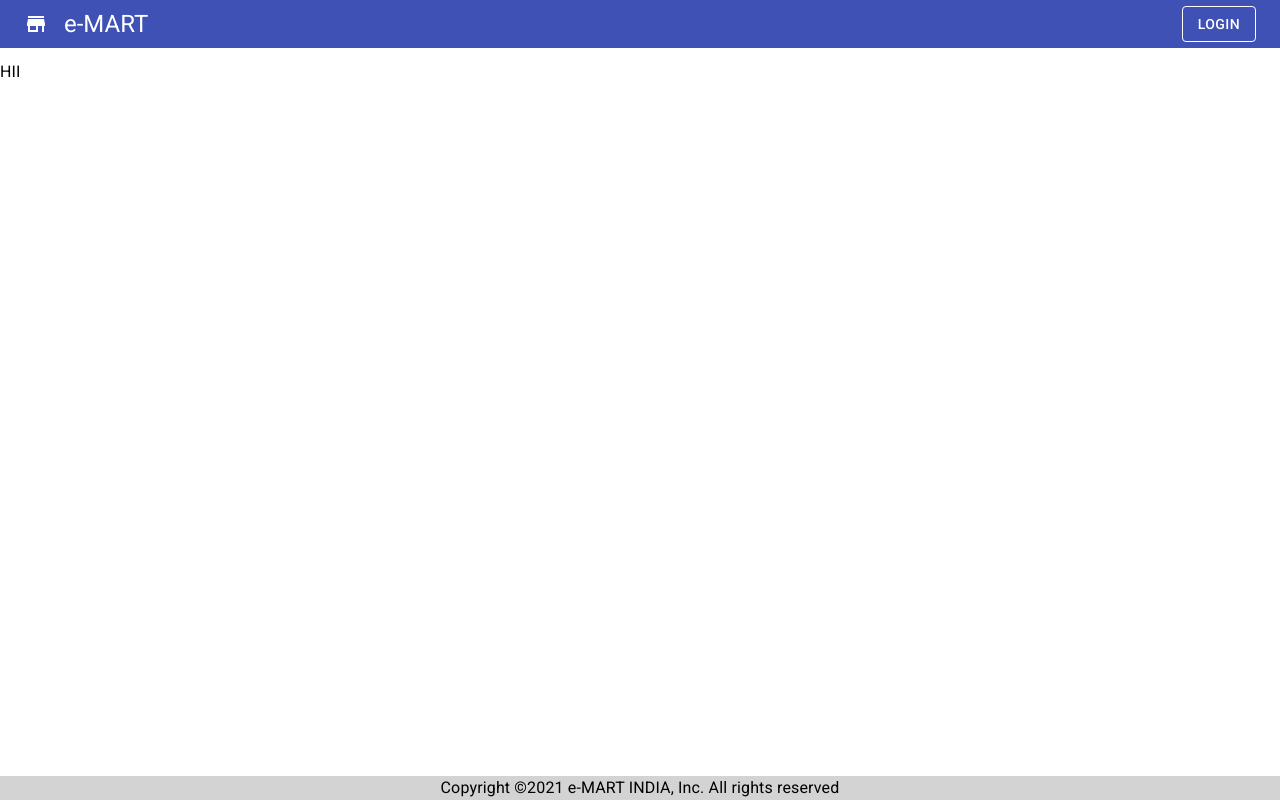
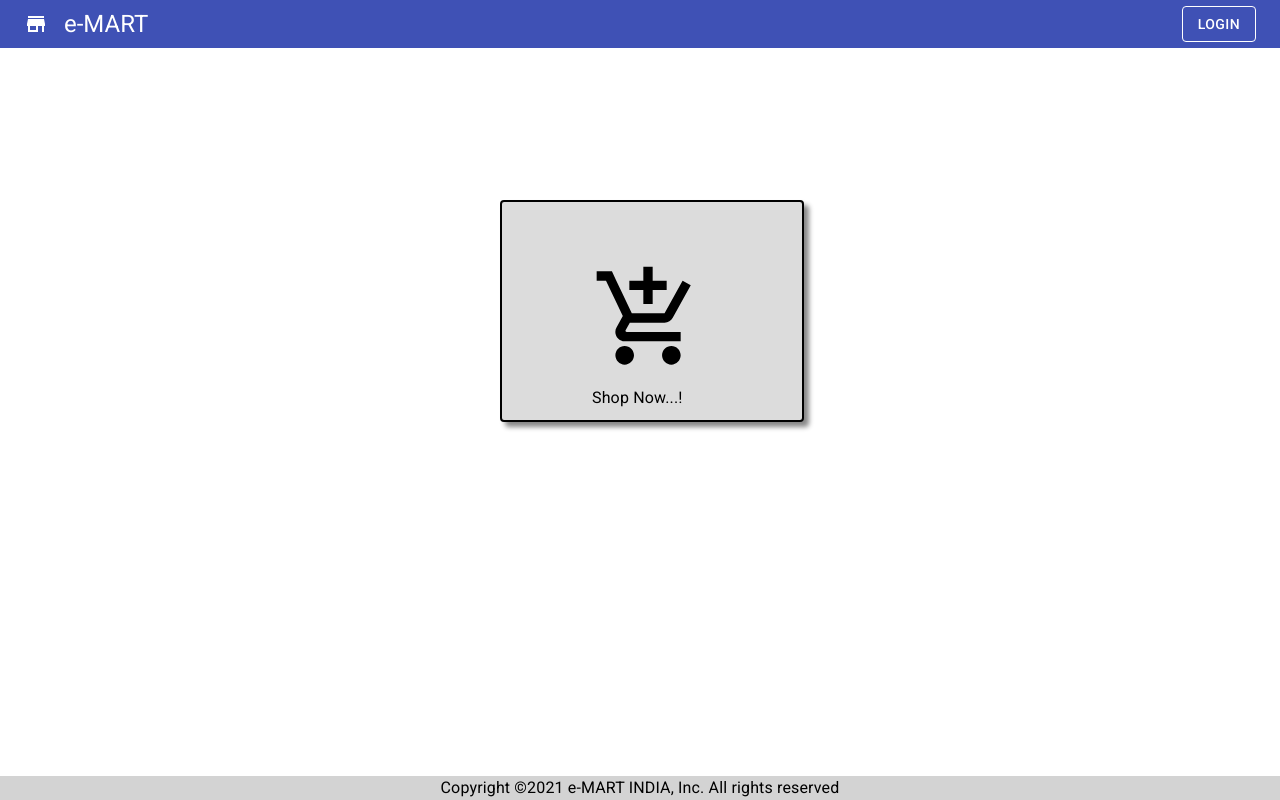
Before and after one commit to pavan-1805/eMartV2, a React (Create React App) app: page / in a window 1280 px wide. Built offline with nearby package versions, Linux system fonts and the light colour scheme.

Commit message:
reducers done

```diff
--- a/public/index.html
+++ b/public/index.html
@@ -17,7 +17,7 @@
     -->
     <link rel="manifest" href="%PUBLIC_URL%/manifest.json" />
     <link rel="stylesheet" href="https://fonts.googleapis.com/css?family=Roboto:300,400,500,700&display=swap" />
-
+    <link rel="stylesheet" href="https://fonts.googleapis.com/icon?family=Material+Icons" />
     <!--
       Notice the use of %PUBLIC_URL% in the tags above.
       It will be replaced with the URL of the `public` folder during the build.
--- a/src/App.js
+++ b/src/App.js
@@ -1,4 +1,3 @@
-import logo from './logo.svg';
 import './App.css';
 import Footer from './components/Footer'
 import Header from './components/Header'
--- a/src/components/Header.jsx
+++ b/src/components/Header.jsx
@@ -10,7 +10,6 @@ import Login from './Login';
 import Home from './Home'
 import Products from './Products';
 import UserDetail from './UserDetail';
-
 import { MartContext } from '../context/MartContextProvider';
 
 
@@ -36,11 +35,7 @@ const useStyles = makeStyles((theme) => ({
 },
 button:{
     marginRight:20
-},
-// appBar : {
-//   display : "flex",
-//   flexWrap : "wrap"
-// }
+}
 
 }));
 
@@ -49,16 +44,12 @@ export default function Header() {
   const [isLoggedIn, setIsLoggedIn] = useState(false)
   const [userName, setUserName] = useState("")
   const [userData, setUserData] = useState(null)
-
-  const {state,dispatch} = useContext(MartContext)
-
-  // console.log("state",state);
-  // console.log("dispatch",dispatch);
   const getData = (userLoginStatus) => {
     const temp = localStorage.getItem("userData")
     const Data = JSON.parse(temp)
     if(userLoginStatus){
       setIsLoggedIn(true)
+      //state.LoginStatus[0].isLoggedIn= true;
       setUserName(Data.name)
     }
 
@@ -69,7 +60,10 @@ export default function Header() {
 
   const Logout = () => {
     setIsLoggedIn(false)
+    //state.LoginStatus[0].isLoggedIn= false;
+    // console.log( state.LoginStatus[0].isLoggedIn);
     localStorage.clear()
+    return <Redirect to="/" />
   }
 
   return (
@@ -99,7 +93,7 @@ export default function Header() {
                     e-MART
                 </Typography>
                 {
-                  isLoggedIn === false  && localStorage.length === 0 ?
+                  isLoggedIn === false  || localStorage.length === 0 ?
                   <Button xs={12} md={6} lg={4}
                   variant = "outlined"
                   color = "inherit"
@@ -141,8 +135,8 @@ export default function Header() {
           <Link to="/home" ></Link>
         </div>
         <Switch>
+            <Route exact path="/" children={<Home/>}/>
             <Route exact path="/login" children={<Login sendData = {getData} />}/>
-            <Route exact path="/" children={<Home/>}/>
             <Route exact path="/products" children={<Products/>}/>
             <Route exact path="/userdetails" children={<UserDetail />}/>
 
--- a/src/components/Home.jsx
+++ b/src/components/Home.jsx
@@ -1,16 +1,49 @@
-import { makeStyles, Typography } from '@material-ui/core'
+import { Container, Icon, makeStyles, Typography } from '@material-ui/core'
 import React from 'react'
+import AddShoppingCartIcon from '@material-ui/icons/AddShoppingCart';
 const useStyles = makeStyles((theme)=>({
+    iconCont : {
+        marginTop : 60,
+        width : 500,
+        height : 120,
+        marginLeft : 50
+
+    },
+    icon : {
+        fontSize: '7rem',
+        display : "flex",
+        justifyContent : "center",
+       marginLeft : 40
+
+    },
+    container: {
+        marginTop : 60,
+        width : 100,
+        paddingRight : "200px",
+        border : "2px solid black",
+        backgroundColor : "#DCDCDC",
+        boxShadow : "5px 5px 5px #888888",
+        borderRadius : "4px",
+        marginLeft : 500,
+        marginTop : 200
+    },
     text : {
-        marginTop : 60
+        marginLeft : 90,
+        marginBottom : 10,
+        width : 100
     }
 }))
 function Home() {
     const classes = useStyles()
     return (
-        <Typography className={classes.text}>
-            HII
-        </Typography>
+        <div className={classes.container}>
+            <Icon  className={classes.iconCont}>
+                <AddShoppingCartIcon    className={classes.icon}/>
+            </Icon>
+            <Typography className={classes.text}>
+                Shop Now...!
+            </Typography>
+        </div>
     )
 }
 
--- a/src/components/Login.jsx
+++ b/src/components/Login.jsx
@@ -1,6 +1,7 @@
-import { Button, Card, CardActionArea, CardActions, CardContent, CardMedia, Container, Grid, makeStyles, Typography } from '@material-ui/core'
-import React, { useState } from 'react'
-import { Link, Redirect } from 'react-router-dom'
+import {  Container, makeStyles } from '@material-ui/core'
+import React, { useState, useContext } from 'react'
+import { Redirect } from 'react-router-dom'
+import { MartContext } from '../context/MartContextProvider';
 import GoogleLogin from 'react-google-login'
 
 const useStyles = makeStyles((theme)=>({
@@ -27,6 +28,8 @@ const useStyles = makeStyles((theme)=>({
 
 }))
 function Login(props) {
+    const {state,dispatch} = useContext(MartContext)
+    // console.log("state,",state.UserData[0]);
     const classes = useStyles()
     const [userData, setUserData] = useState(null)
     const [userLoginStatus, setUserLoginStatus] = useState(false)
@@ -35,6 +38,14 @@ function Login(props) {
     const [email, setEmail] = useState("")
     const [imageUrl, setImageUrl] = useState("")
     const responseGoogle = (response) => {
+        const USERDATA = {
+            userInfo : response.profileObj,
+            firstName : response.profileObj.givenName,
+            middleName :response.profileObj.familyName,
+            email : response.profileObj.email,
+            imageUrl : response.profileObj.imageUrl
+
+        }
         setUserData(response.profileObj)
         setFirstName(response.profileObj.givenName)
         setMiddleName(response.profileObj.familyName)
@@ -43,6 +54,8 @@ function Login(props) {
         const Data = JSON.stringify(response.profileObj)
         localStorage.setItem("userData",Data)
         setUserLoginStatus(true)
+        dispatch({type:"USER-DATA",payload : {USERDATA}})
+        // console.log("pp",state.UserData[0]);
 
     }
     props.sendData(userLoginStatus)
--- a/src/components/ProductCard.jsx
+++ b/src/components/ProductCard.jsx
@@ -7,7 +7,6 @@ import CardContent from '@material-ui/core/CardContent';
 import CardMedia from '@material-ui/core/CardMedia';
 import Button from '@material-ui/core/Button';
 import Typography from '@material-ui/core/Typography';
-import Pagination from '@material-ui/lab/Pagination';
 
 const useStyles = makeStyles({
   card: {
--- a/src/components/UserDetail.jsx
+++ b/src/components/UserDetail.jsx
@@ -1,6 +1,7 @@
 import { Button, Card, CardActionArea, CardActions, CardContent, CardMedia, Container, Grid, makeStyles, Typography } from '@material-ui/core'
-import React, { useState } from 'react'
+import React, { useState,useContext } from 'react'
 import {Link} from 'react-router-dom'
+import { MartContext } from '../context/MartContextProvider'
 
 const useStyles = makeStyles((theme)=>({
     grid : {
@@ -30,8 +31,10 @@ const useStyles = makeStyles((theme)=>({
 }))
 function UserDetail() {
     const classes = useStyles()
+    const {state,dispatch} = useContext(MartContext)
     const UserData = JSON.parse(localStorage.getItem("userData"))
-    console.log(UserData);
+    console.log(state);
+    console.log("pavan",state.UserData[0].UserfirstName);
 
     return (
         <Container className={classes.container}>
@@ -49,19 +52,19 @@ function UserDetail() {
                   <CardMedia
                     className = {classes.media}
                     component="img"
-                    image={UserData.imageUrl}
+                    image= {state.UserData[0].UserImageUrl}
                     title={UserData.givenName}
                   />
 
                   <CardContent>
                     <Typography gutterBottom variant="h5" component="h2">
-                      First Name : {UserData.givenName}
+                      First Name : {state.UserData[0].UserfirstName}
                     </Typography>
                     <Typography gutterBottom variant="h5" component="h2">
-                      Middle Name : {UserData.familyName}
+                      Middle Name : {state.UserData[0].UserMiddleName}
                     </Typography>
                     <Typography gutterBottom variant="h5" component="h2">
-                      Email : {UserData.email}
+                      Email : {state.UserData[0].UserEmail}
                     </Typography>
                   </CardContent>
                 </CardActionArea>
--- a/src/context/MartInitialState.jsx
+++ b/src/context/MartInitialState.jsx
@@ -127,18 +127,16 @@ export const initialState = {
 
           }
     ],
-    LoginStatus : [
-        {isLoggedIn : false,}
-    ],
-    UserData : [
-        {UserData : null,
-        UserfirstName : "",
-        UserMiddleName : "",
-        UserEmail : "",
-        UserImageUrl : ""}
 
-    ],
-    ProductCount : [
-        {ProductCount : 0}
-    ]
+    UserData :
+        {
+          UserData : null,
+          UserfirstName : "",
+          UserMiddleName : "",
+          UserEmail : "",
+          UserImageUrl : ""
+      },
+
+
+    ProductCount : 0
 }
--- a/src/reducer/MartReducer.jsx
+++ b/src/reducer/MartReducer.jsx
@@ -1,11 +1,29 @@
 import React from 'react'
 
-export const MartReducer = (stat,action) => {
+export const MartReducer = (state,action) => {
     switch(action.type){
-        case "Is_LoggIn":{
+        case 'INCREMENT' : {
+            console.log("val",action.payload.val);
             return {
-
+                ...state,
+                ProductCount : state.ProductCount + 1
             }
         }
+        case 'USER-DATA': {
+            console.log(action.payload);
+            return {
+                ...state,
+                UserData : [
+                    {UserData : action.payload.USERDATA.userInfo,
+                    UserfirstName : action.payload.USERDATA.firstName,
+                    UserMiddleName : action.payload.USERDATA.middleName,
+                    UserEmail : action.payload.USERDATA.email,
+                    UserImageUrl : action.payload.USERDATA.imageUrl,}
+                ]
+            }
+
+        }
+        default :
+            return state;
     }
 }
```
Also changed, not shown: src/components/Products.jsx (+20 -22 lines).
